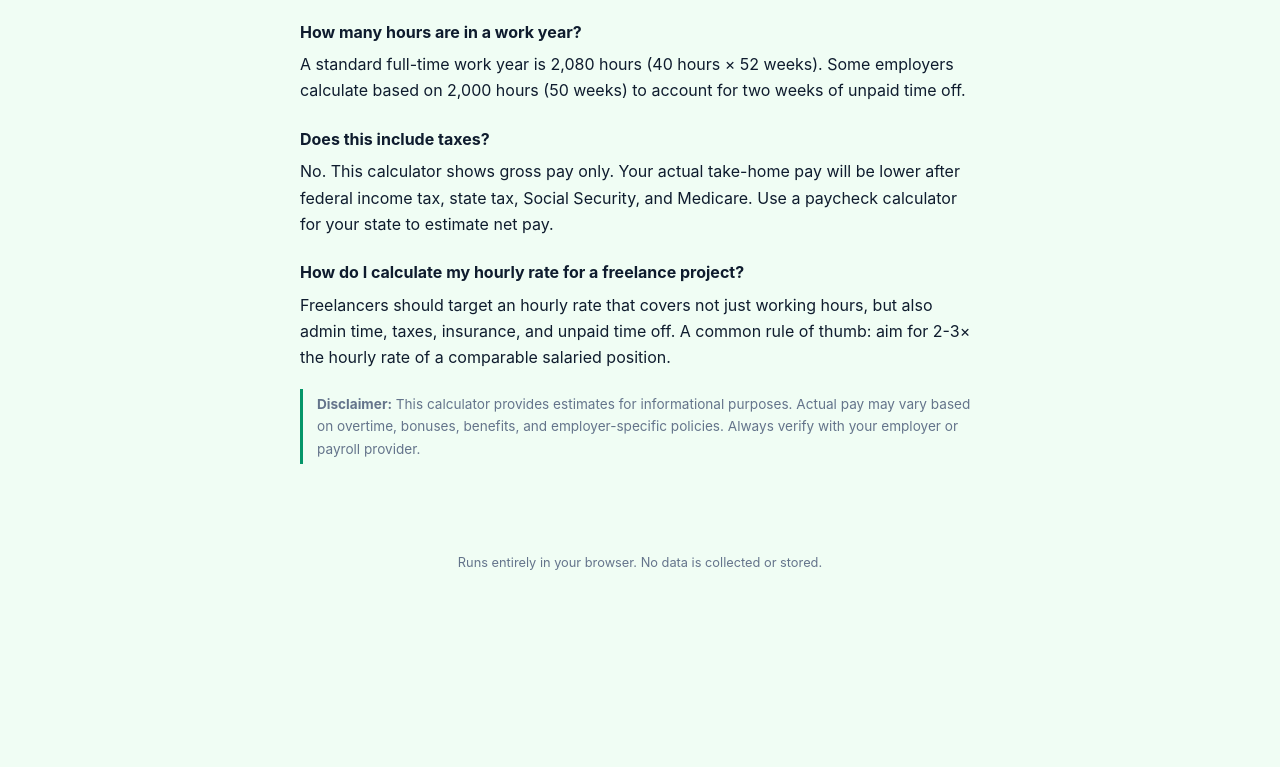
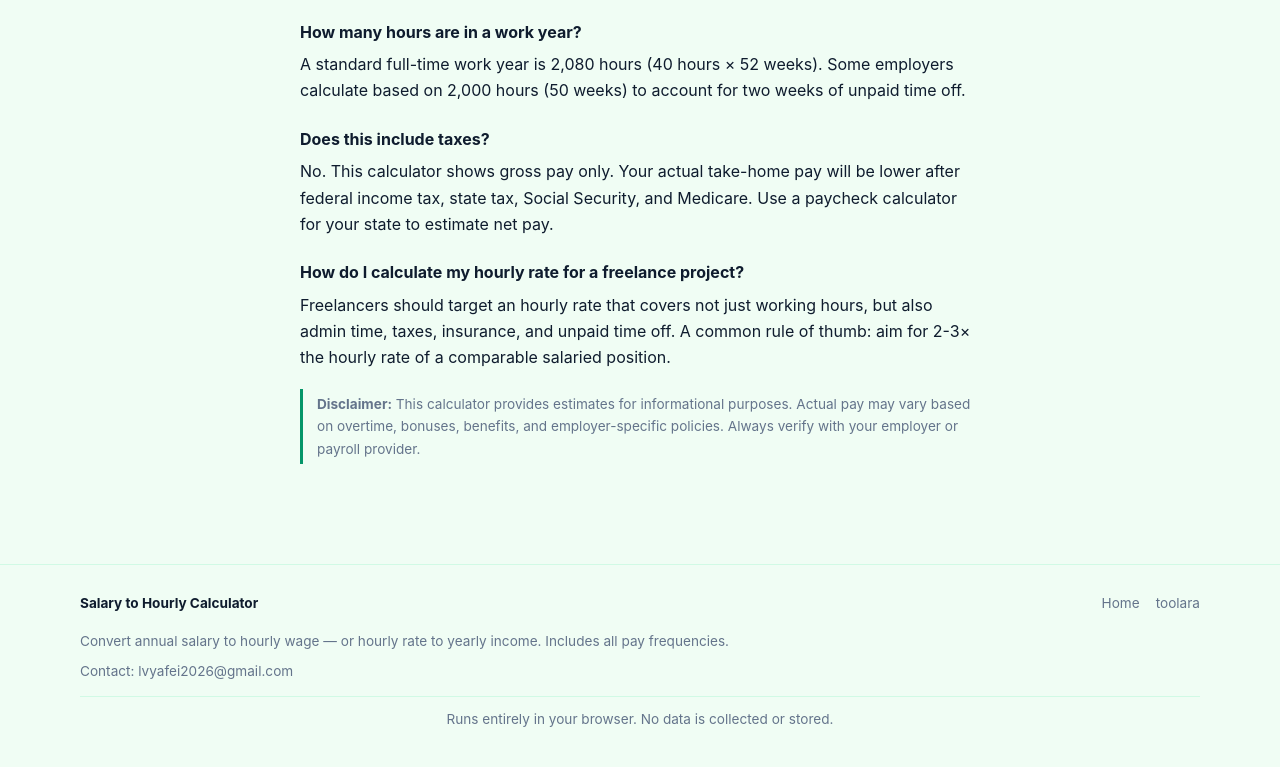
Before and after one commit to lvyafei2026-coder/salary-to-hourly, a plain HTML site: page index.html in a window 1280 px wide. Shown: the part 3247-4014 px from the top of the page. Before the commit the page ends 3868 px from the top, so only its background shows below. Drawn offline with Linux system fonts and the light colour scheme.

Commit message:
Add site footer and Music auth navigation

```diff
--- a/css/style.css
+++ b/css/style.css
@@ -155,3 +155,16 @@ tr:last-child td { border-bottom: none; }
   .site-nav { width: 100%; justify-content: space-between; gap: 8px; }
   .site-nav select { min-width: 118px; }
 }
+
+.site-footer { margin-top: 36px; padding: 28px 20px 36px; border-top: 1px solid var(--border, rgba(100,116,139,0.25)); color: var(--muted, #64748b); font-size: 0.85rem; line-height: 1.6; }
+.site-footer-inner { max-width: 1120px; margin: 0 auto; }
+.site-footer-details { text-align: left; }
+.site-footer-top { display: flex; align-items: center; justify-content: space-between; gap: 16px; flex-wrap: wrap; }
+.site-footer-brand { color: var(--text, #0f1c2e); font-weight: 700; text-decoration: none; }
+.site-footer-nav { display: flex; align-items: center; gap: 16px; flex-wrap: wrap; }
+.site-footer a { color: inherit; text-decoration: none; }
+.site-footer a:hover { color: var(--accent, #2563eb); text-decoration: underline; }
+.site-footer-description { max-width: 760px; margin: 16px 0 8px; }
+.site-footer-contact { margin: 8px 0; }
+.site-footer-privacy { margin: 14px 0 0; padding-top: 12px; border-top: 1px solid var(--border, rgba(100,116,139,0.25)); }
+@media (max-width: 560px) { .site-footer-top { align-items: flex-start; flex-direction: column; gap: 10px; } .site-footer-nav { gap: 12px; } }
--- a/index.html
+++ b/index.html
@@ -198,7 +198,17 @@
   </section>
 </main>
 
-<footer class="footer" data-i18n="footer">Runs entirely in your browser. No data is collected or stored.</footer>
+<footer class="footer site-footer">
+<div class="site-footer-inner"><div class="site-footer-details">
+<div class="site-footer-top">
+<span class="site-footer-brand" data-i18n="title">Salary to Hourly Calculator</span>
+<nav class="site-footer-nav" aria-label="Quick navigation"><a href="/">Home</a><a href="https://toolara.dev/">toolara</a></nav>
+</div>
+<p class="site-footer-description" data-i18n="subtitle">Convert annual salary to hourly wage — or hourly rate to yearly income. Includes all pay frequencies.</p>
+<p class="site-footer-contact"><span>Contact:</span> <a href="mailto:lvyafei2026@gmail.com">lvyafei2026@gmail.com</a></p>
+</div><p class="site-footer-privacy" data-i18n="footer">Runs entirely in your browser. No data is collected or stored.</p>
+</div>
+</footer>
 
 <script src="/js/i18n.js"></script>
 <script src="/js/calculator.js"></script>
```
Also changed, not shown: zh/index.html (+11 -1 lines).
